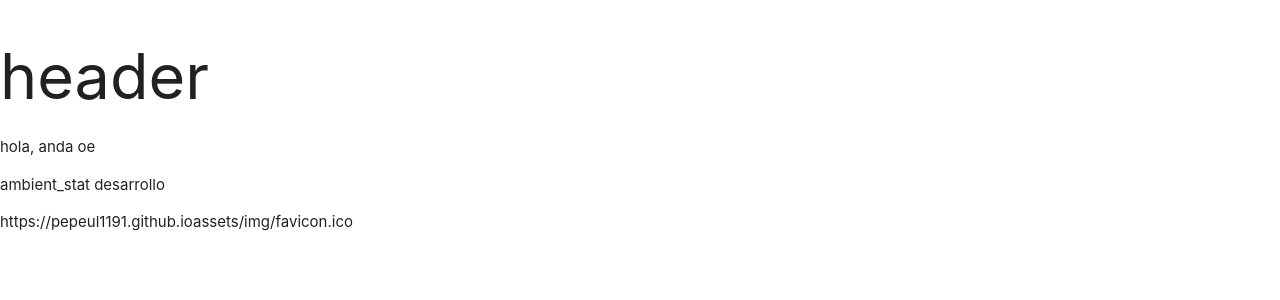
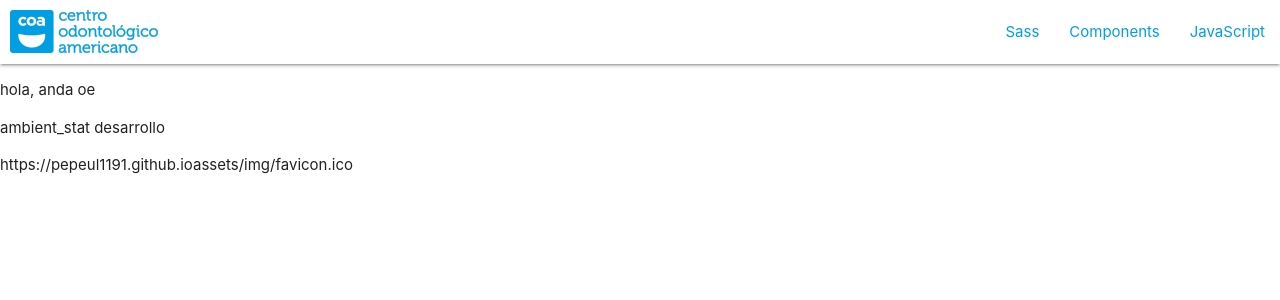
Before and after one commit to pepeul1191/jekyll-materialize, a Jekyll site: the page built from index.md, in a window 1280 px wide. Shown: the top 300 px of the page. Built offline with Jekyll 4.4.1, drawn with Linux system fonts in a browser that asks for light colours; nearby versions of some CDN libraries; library files that are not in the unit come from our copies.

Commit message:
nav con color personalizado

```diff
--- a/_includes/footer.html
+++ b/_includes/footer.html
@@ -1,5 +1,6 @@
 {% if site.data.env.ambiente_static == 'desarrollo' %}
   <script  type="text/javascript" src="{{ site.url }}/bower_components/jquery/dist/jquery.min.js"></script>
+  <script  type="text/javascript" src="{{ site.url }}/bower_components/materialize/dist/js/materialize.min.js"></script>
 {% else if site.data.env.ambiente_static == 'produccion'%}
   <script  type="text/javascript" src="/dist/site.min.js"></script>
 {% endif %}
--- a/_includes/head.html
+++ b/_includes/head.html
@@ -6,6 +6,7 @@
   <meta name="generator" content="Jekyll v3.8.3" />
   {% if site.data.env.ambiente_static == 'desarrollo' %}
     <link rel="stylesheet" type="text/css" href="{{ site.url }}/bower_components/materialize/dist/css/materialize.min.css"/>
+    <link rel="stylesheet" type="text/css" href="{{ site.url }}/assets/css/constants.css"/>
     <link rel="stylesheet" type="text/css" href="{{ site.url }}/assets/css/styles.css"/>
   {% else if site.data.env.ambiente_static == 'produccion'%}
     <link rel="stylesheet" type="text/css" href="{{ site.url }}/dist/site.min.css"/>
--- a/_includes/header.html
+++ b/_includes/header.html
@@ -1 +1,12 @@
-<h1>header</h1>
+<nav>
+  <div class="nav-wrapper white primary-color">
+    <a href="#" class="brand-logo">
+      <img src="{{ site.url }}/assets/img/logo-coa.png" alt="">
+    </a>
+    <ul id="nav-mobile" class="right hide-on-med-and-down">
+      <li><a href="sass.html">Sass</a></li>
+      <li><a href="badges.html">Components</a></li>
+      <li><a href="collapsible.html">JavaScript</a></li>
+    </ul>
+  </div>
+</nav>
--- /dev/null
+++ b/assets/css/constants.css
@@ -0,0 +1,16 @@
+:root {
+  --error-color: #a94442;
+  --primary-color: #009ee3;
+  --secondary-color: #2979ff;
+  --link-color-primary: --primary-color;
+  --link-color: --primary-color;
+  --background-primary-color: #F1EFE2;;
+  --background-secondary-color: #FDFDFD;
+  --nav-primary-color: #FDFDFD;
+  --nav-secondary-color: #009ee3;
+  --nav-text-primary-color: #fff;
+  --nav-text-secondary-color: #fdfdfd;
+  --footer-background-primary: #2979ff;
+  --footer-text-primary-color: #fff;
+  --footer-text-secondary-color: yellow;
+}
--- a/assets/css/styles.css
+++ b/assets/css/styles.css
@@ -0,0 +1,8 @@
+
+.nav-wrapper > .brand-logo{
+  padding: 10px !important;
+}
+
+a {
+  color: var(--primary-color) !important;
+}
```
Also changed, not shown: README.md, assets/img/logo-coa.png (added).
